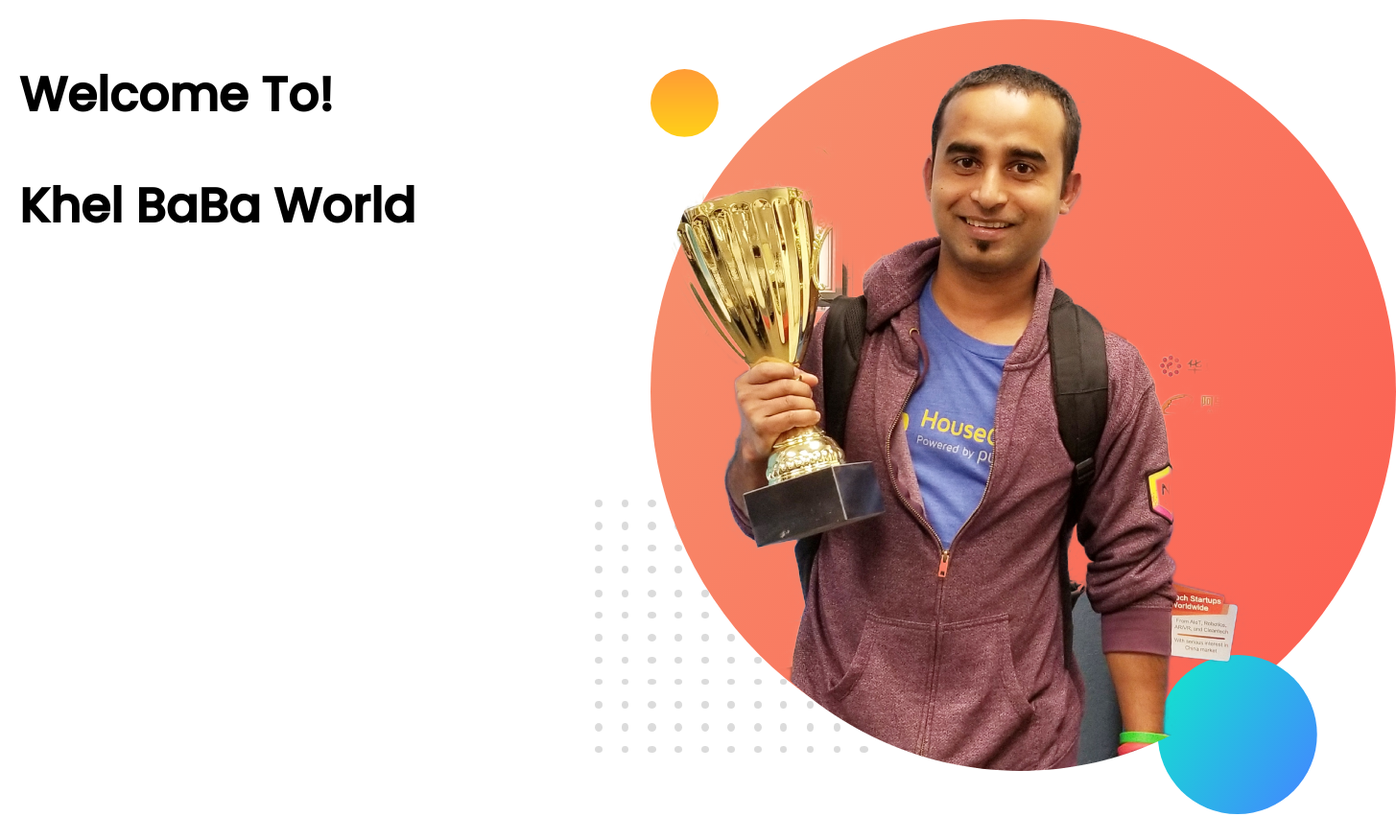
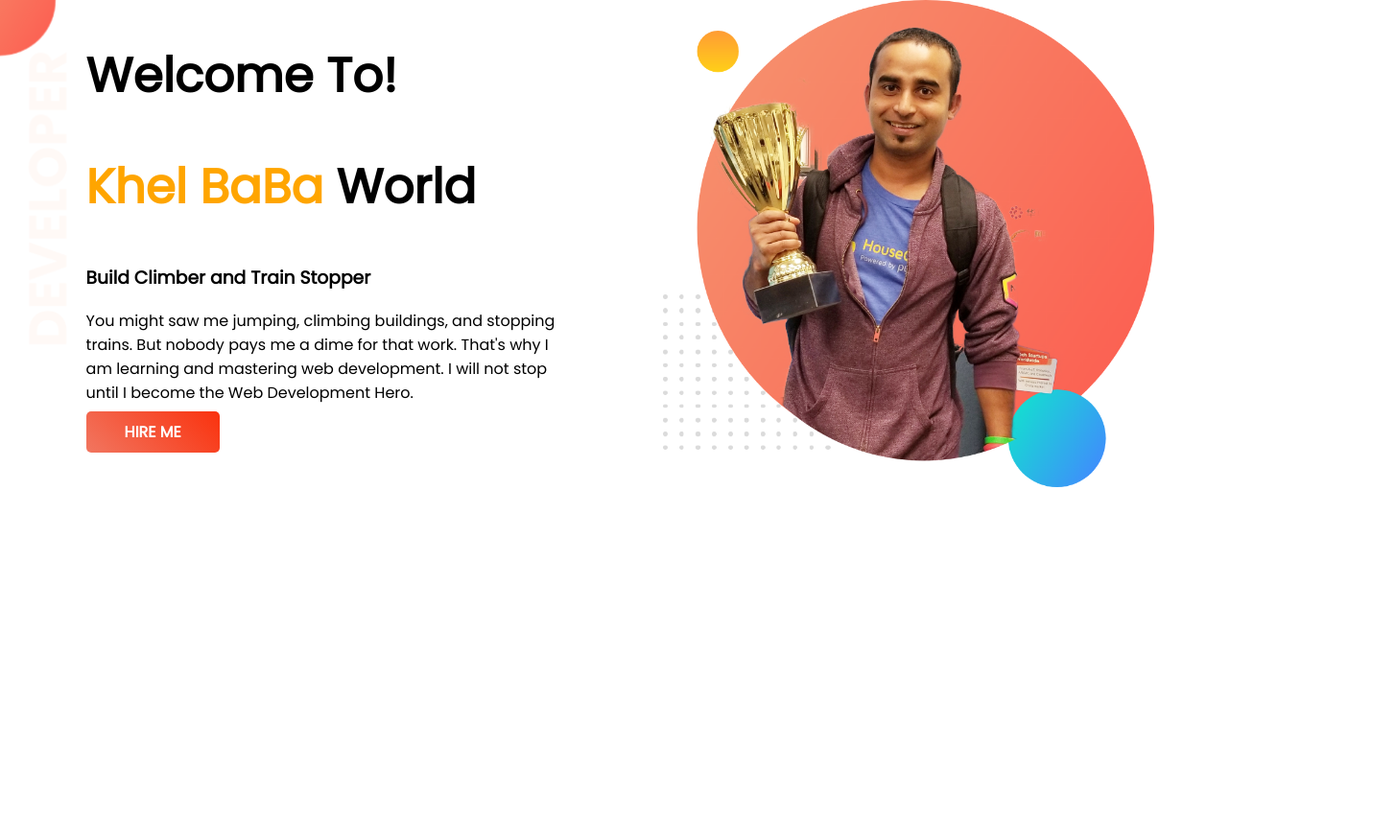
Before and after one commit to najmul009/developer-protfolio, a plain HTML site: page index.html in a window 1280 px wide. Shown: the whole page at 96% size, 1455 px wide, since content can reach past the window. After the commit the page ends 800 px from the top, so only its background shows below. Drawn offline with Linux system fonts and the light colour scheme.

Commit message:
header complet

```diff
--- a/index.html
+++ b/index.html
@@ -6,14 +6,17 @@
     <meta name="viewport" content="width=device-width, initial-scale=1.0">
     <title>Develop Protfolio</title>
     <link rel="stylesheet" href="style.css">
-    <link href="https://fonts.googleapis.com/css2?family=Poppins:ital,wght@0,300;0,400;0,500;1,200;1,300;1,400&display=swap" rel="stylesheet">
+    <link href="https://fonts.googleapis.com/css?family=Poppins&display=swap" rel="stylesheet">
 </head>
 <body>
 
     <section class="header">
         <div class="half-width">
             <h1>Welcome To!</h1>
-            <h1>Khel BaBa World</h1>
+            <h1> <span class="orange-color">Khel BaBa</span> World</h1>
+            <h3>Build Climber and Train Stopper</h3>
+            <p>You might saw me jumping, climbing buildings, and stopping trains. But nobody pays me a dime for that work. That's why I am learning and mastering web development. I will not stop until I become the Web Development Hero.</p>
+            <a class="anchor-button" target="_blank" href="https://www.linkedin.com/in/najmul-hossain-753a961b8/">HIRE ME</a>
 
         </div>
 
--- a/style.css
+++ b/style.css
@@ -2,14 +2,38 @@ body{
     margin: 0;
     font-family: 'Poppins', sans-serif;
 }
-.header{
+section{
+    height: 500px;
+    padding-bottom: 150px;
     display: flex;
 }
+.header{
+    background-image:url(images/top-banner.png) ;
+    background-repeat: no-repeat;
+}
 .half-width{
-    padding: 20px;
-    width: 50%;
+    width:40%;
+    float: left;
+    margin-left: 5%;
+    padding-left: 2%;
+
 }
 h1{
     font-size: 50px;
 
 }
+.half-width img{
+    width: 100%;
+}
+.orange-color{
+    color: orange;
+}
+.anchor-button{
+    text-decoration: none;
+    background: linear-gradient(45deg,rgb(241, 118, 96),rgb(250, 50, 14));
+    padding: 10px 40px;
+    border-radius: 5px;
+    color: white;
+    font-weight: 700;
+
+}
```
